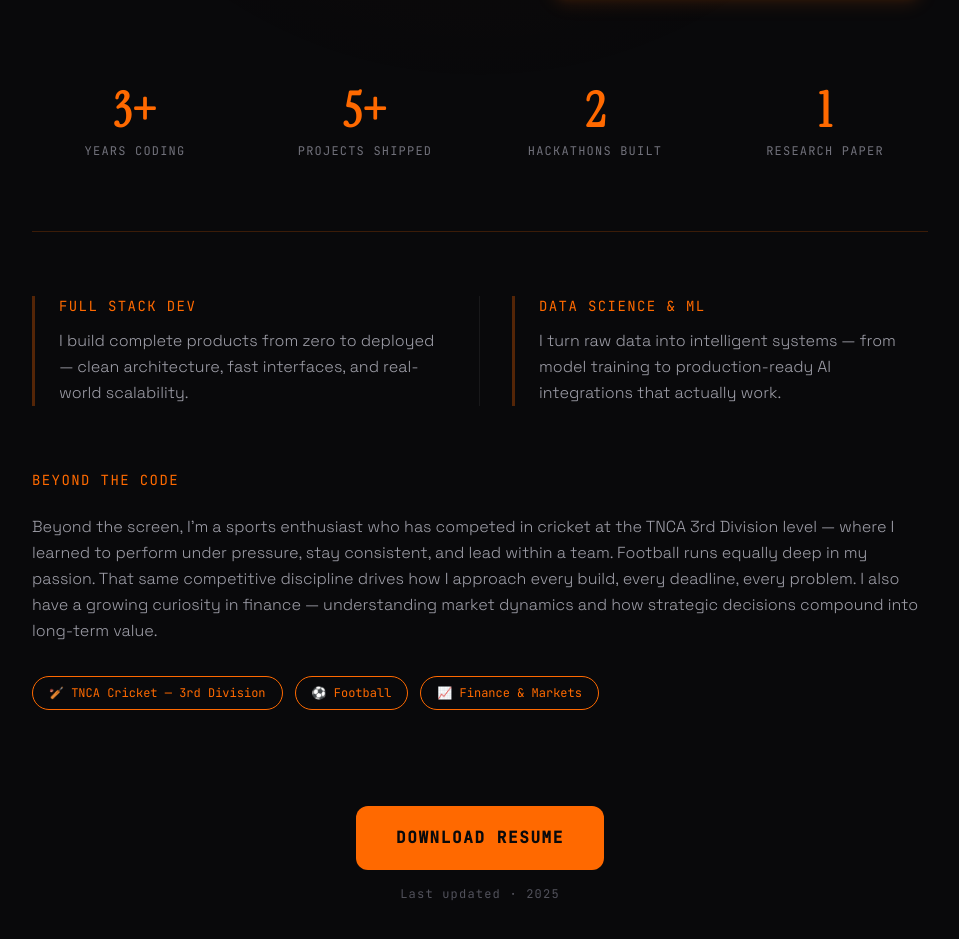
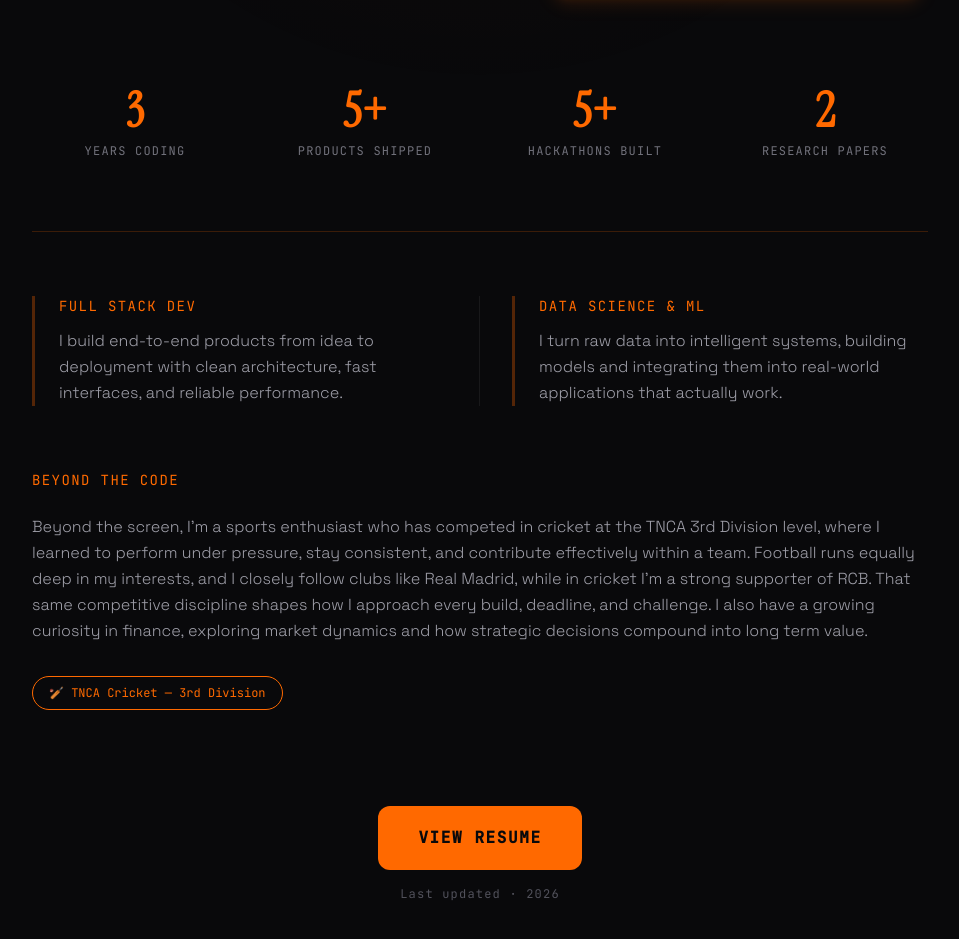
Before and after one commit to akshath-31/Akshath-Portfolio, a React (Vite) app: page /about in a window 1280 px wide. Shown: the part 707-1646 px from the top of the page, without its empty margins (160-1119 px from the left). Built offline with nearby package versions, Linux system fonts and the light colour scheme.

Commit message:
linked git repos

```diff
--- a/src/pages/About.tsx
+++ b/src/pages/About.tsx
@@ -49,10 +49,10 @@ export default function About() {
           <section className="border-b border-orange-500/20 pb-12">
             <div className="grid grid-cols-2 md:grid-cols-4 gap-6 text-center">
               {[
-                { value: "3+", label: "Years Coding" },
-                { value: "5+", label: "Projects Shipped" },
-                { value: "2", label: "Hackathons Built" },
-                { value: "1", label: "Research Paper" }
+                { value: "3", label: "Years Coding" },
+                { value: "5+", label: "Products Shipped" },
+                { value: "5+", label: "Hackathons Built" },
+                { value: "2", label: "Research Papers" }
               ].map((stat, i) => (
                 <div
                   key={i}
@@ -74,7 +74,7 @@ export default function About() {
                   FULL STACK DEV
                 </h3>
                 <p className="text-zinc-400 text-sm md:text-base leading-relaxed font-light">
-                  I build complete products from zero to deployed — clean architecture, fast interfaces, and real-world scalability.
+                  I build end-to-end products from idea to deployment with clean architecture, fast interfaces, and reliable performance.
                 </p>
               </div>
             </div>
@@ -86,7 +86,7 @@ export default function About() {
                   DATA SCIENCE & ML
                 </h3>
                 <p className="text-zinc-400 text-sm md:text-base leading-relaxed font-light">
-                  I turn raw data into intelligent systems — from model training to production-ready AI integrations that actually work.
+                  I turn raw data into intelligent systems, building models and integrating them into real-world applications that actually work.
                 </p>
               </div>
             </div>
@@ -98,18 +98,11 @@ export default function About() {
               BEYOND THE CODE
             </h3>
             <p className="text-zinc-400 text-sm md:text-base leading-relaxed font-light">
-              Beyond the screen, I'm a sports enthusiast who has competed in cricket at the TNCA 3rd
-              Division level — where I learned to perform under pressure, stay consistent, and lead
-              within a team. Football runs equally deep in my passion. That same competitive
-              discipline drives how I approach every build, every deadline, every problem. I also have
-              a growing curiosity in finance — understanding market dynamics and how strategic decisions
-              compound into long-term value.
+              Beyond the screen, I’m a sports enthusiast who has competed in cricket at the TNCA 3rd Division level, where I learned to perform under pressure, stay consistent, and contribute effectively within a team. Football runs equally deep in my interests, and I closely follow clubs like Real Madrid, while in cricket I’m a strong supporter of RCB. That same competitive discipline shapes how I approach every build, deadline, and challenge. I also have a growing curiosity in finance, exploring market dynamics and how strategic decisions compound into long term value.
             </p>
             <div className="flex flex-wrap gap-3 pt-2">
               {[
-                "🏏 TNCA Cricket — 3rd Division",
-                "⚽ Football",
-                "📈 Finance & Markets"
+                "🏏 TNCA Cricket — 3rd Division"
               ].map((tag) => (
                 <span
                   key={tag}
@@ -124,13 +117,15 @@ export default function About() {
           {/* SECTION 05 — RESUME CTA */}
           <section className="text-center pt-8 pb-4">
             <a
-              href="#"
+              href="https://drive.google.com/file/d/108GOPEmdkp4mM0fX3jYRww7hG3pOISSa/view"
+              target="_blank"
+              rel="noopener noreferrer"
               className="inline-block bg-orange-500 text-zinc-950 font-bold font-mono uppercase tracking-widest px-8 md:px-10 py-4 md:py-5 rounded-xl transition-all duration-200 ease-in-out hover:scale-[1.03] hover:brightness-110 mb-4"
             >
-              Download Resume
+              View Resume
             </a>
             <div className="text-zinc-600 text-[10px] md:text-xs font-mono tracking-widest">
-              Last updated · 2025
+              Last updated · 2026
             </div>
           </section>
 
--- a/src/pages/Projects.tsx
+++ b/src/pages/Projects.tsx
@@ -7,53 +7,61 @@ const projects = [
     status: "Done",
     description: "SaaS data testing and quality analytics platform with full auth, dashboards, and CSV pipelines. Built for real-world data validation.",
     tags: ["React", "Supabase", "TypeScript", "Recharts", "Tailwind CSS"],
+    link: "https://spinwisely.com/landing",
   },
   {
     name: "F1 Bunny",
     status: "Done",
     description: "Intelligent RAG-based Formula 1 assistant. Cross-platform — desktop via Tauri, Android via Capacitor. Powered by Lyzr AI and SerpAPI.",
     tags: ["TypeScript", "Supabase", "Lyzr AI", "Tauri", "Capacitor"],
+    link: "https://github.com/akshath-31/f1-bunny",
   },
   {
     name: "TRAP",
     status: "Done",
     description: "Fintech solution built at NIT Trichy's national hackathon targeting financial inclusion and social impact. Secured 3rd place.",
     tags: ["Fintech", "Hackathon", "React"],
-    badge: "🏆 3RD — NIT TRICHY"
+    badge: "🏆 3RD — NIT TRICHY",
+    link: "https://github.com/akshath-31/Transacation-Risk-Assessment-Prevention",
   },
   {
     name: "Tanfinet",
     status: "Done",
     description: "ML fault detection on BSNL Fibernet using Temporal Fusion Transformer. AI confidence scoring and real-time alert pipeline. Improved accuracy from ~50% to ~70%.",
     tags: ["Python", "PyTorch", "FastAPI", "React", "TypeScript"],
+    link: "https://github.com/akshath-31/Tanfinet-Fault-Detection",
   },
   {
     name: "J.A.R.V.I.S",
     status: "In Progress",
     description: "Just a rather very intelligent system. An AI-powered personal assistant currently in active development. You know right 😉",
     tags: ["React", "Python", "AI"],
-    badge: "IN PROGRESS"
+    badge: "IN PROGRESS",
+    link: "https://github.com/akshath-31/jarvis",
   },
   {
     name: "Ocean Pollution Detector",
     status: "In Progress",
     description: "Deep learning model detecting plastic pollution in ocean imagery. Computer vision pipeline trained to classify marine debris at scale.",
     tags: ["Python", "TensorFlow", "Deep Learning", "Computer Vision"],
-    badge: "IN PROGRESS"
+    badge: "IN PROGRESS",
+    link: null,
   },
   {
     name: "RCB Marketing Analysis",
     status: "In Progress",
     description: "Data-driven marketing analysis for Royal Challengers Bangalore. Fan engagement patterns, campaign performance and brand insights from IPL data.",
     tags: ["Python", "Pandas", "Matplotlib", "Data Analysis"],
-    badge: "IN PROGRESS"
+    badge: "IN PROGRESS",
+    link: null,
   },
   {
     name: "Skill Swap",
     status: "In Progress",
     description: "Peer-to-peer barter platform for learning and teaching skills. Trade what you know for what you want to learn — no money, just knowledge.",
     tags: ["React", "Node.js", "TypeScript", "PostgreSQL"],
-    badge: "IN PROGRESS"
+    badge: "IN PROGRESS",
+    link: "https://github.com/akshath-31/skill-swap-fsd",
   }
 ];
 
@@ -108,9 +116,15 @@ export default function Projects() {
                     ))}
                   </div>
                 </div>
-                <a href="#" className="self-start inline-flex items-center gap-2 bg-[#e85d04] text-[#0a0a0a] px-6 py-3 rounded-[8px] font-mono text-[13px] font-bold uppercase tracking-wider hover:bg-[#ff7a1a] hover:scale-[1.03] transition-all duration-300">
-                  View Project <span className="text-xl leading-none">→</span>
-                </a>
+                {project.link ? (
+                  <a href={project.link} target="_blank" rel="noopener noreferrer" className="self-start inline-flex items-center gap-2 bg-[#e85d04] text-[#0a0a0a] px-6 py-3 rounded-[8px] font-mono text-[13px] font-bold uppercase tracking-wider hover:bg-[#ff7a1a] hover:scale-[1.03] transition-all duration-300">
+                    View Project <span className="text-xl leading-none">→</span>
+                  </a>
+                ) : (
+                  <button disabled className="self-start inline-flex items-center gap-2 bg-[#1a1a1a] text-[#888] px-6 py-3 rounded-[8px] font-mono text-[13px] font-bold uppercase tracking-wider cursor-not-allowed border border-[#2a2a2a]">
+                    Cooking...
+                  </button>
+                )}
               </div>
             </div>
           ))}
```
Also changed, not shown: Aks_pic_1.JPG (deleted).
